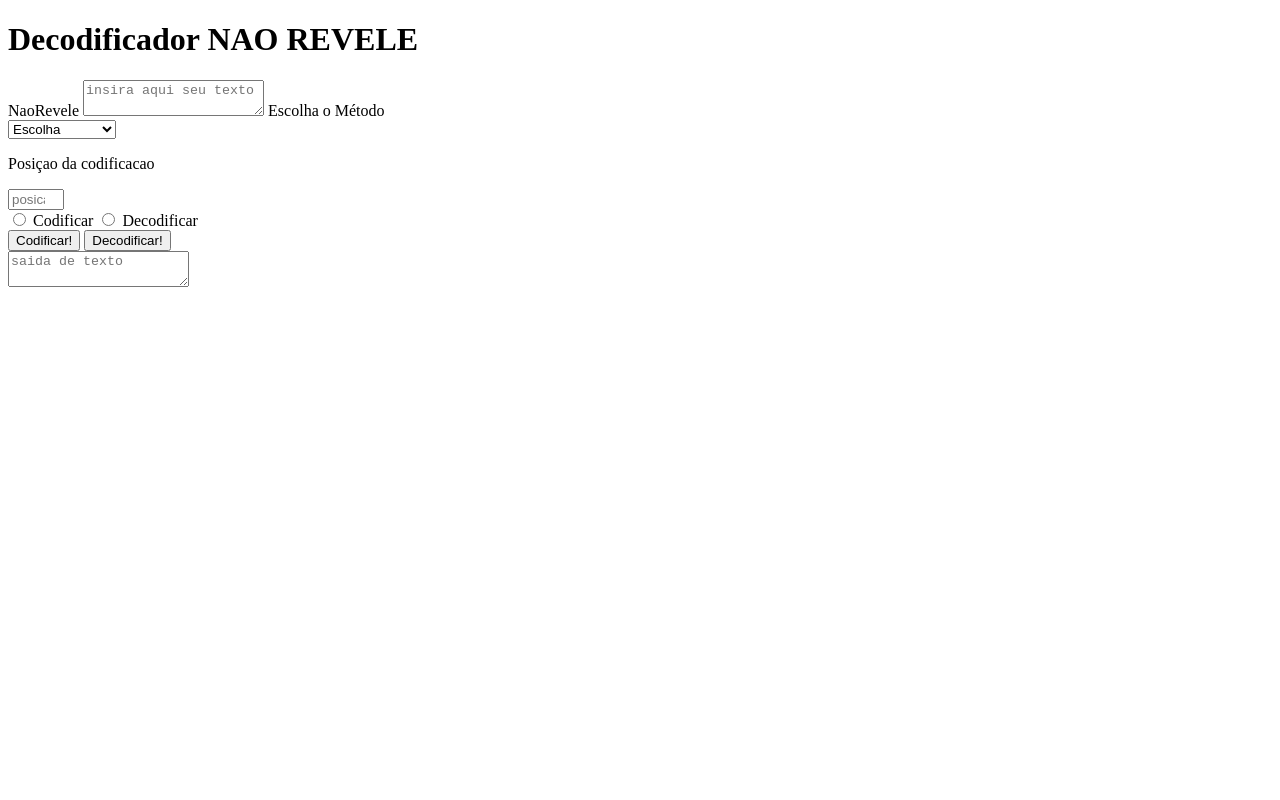
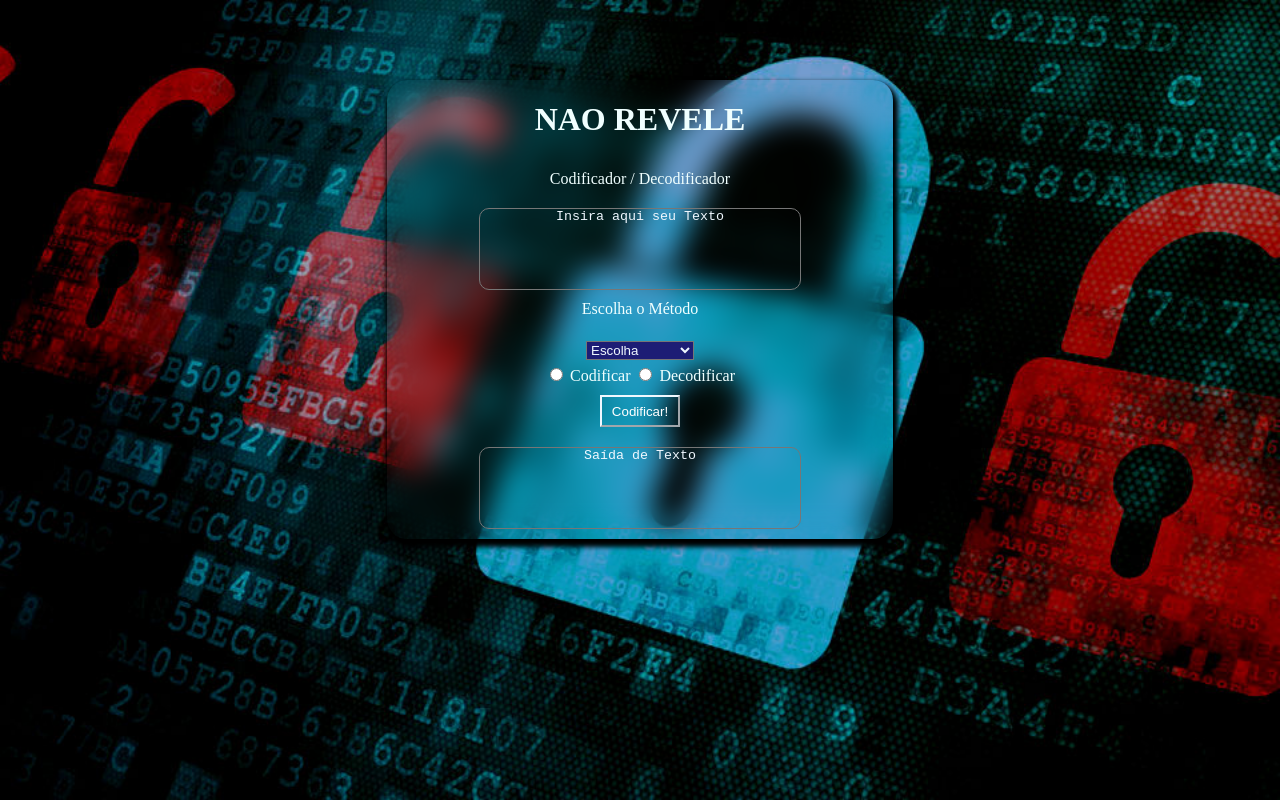
Before and after one commit to marcosmwx/Projeto_Mensagem_Codificada_Nao_Revele-, a plain HTML site: page index.html in a window 1280 px wide. Drawn offline with Linux system fonts and the light colour scheme; files that its build step writes are made by us from their sources.

Commit message:
Estilo da Pagina e Atualizacao em Elementos do Index

```diff
--- a/css/style.css
+++ b/css/style.css
@@ -1,10 +1,85 @@
-.campo{
-  width: 20%;
-  height: 150px;
+*{
+  padding: 0;
+  background: no-repeat;
+  background-size: 100%;
 }
-.container{
+body{
+  background-image: url("../img/Best .jpg");
+  display: flex;
+  justify-content: center;
+  margin-top: 5rem;
+  background-color: aliceblue;
+}
+
+#codDecod{
+  margin: 2%;
+}
+.total {
+  display: flex;
+  flex-direction: column;
+  flex-wrap: wrap;
+  justify-content: center;
+  -webkit-backdrop-filter: blur(10px);
+  backdrop-filter: blur(15px); /* Firefox nao compativel */
+  border-radius: 20px;
+  width:40%;
+  text-align: center;
+  box-shadow: 2px 5px 5px 3px rgb(0, 0, 0);
+  align-items: center;
+}
+
+#textoEntrada{
+  resize: none;
+  width: 20rem;
+  height: 5rem;
+}
+
+#textoSaida{
+  resize:none;
+  width: 20rem;
+  height: 5rem;
+}
+.total{
+  color:azure;
+}
+textarea{
+  border-radius: 10px;
+  margin: 10px;
+}
+textarea::placeholder {
+  text-align: center;
+  color: aliceblue;
+}
+textarea {
+  color: aliceblue;
   text-align: center;
 }
-#titulo {
+select{
+  color:aliceblue;
+  background-color: rgb(29, 29, 117);
+  margin: 5px;
+}
+#posicaoNumCesar {
+  background-color: none;
   text-align: center;
+  margin-right: 2%;
+  height: 2.5rem;
+  width: 5rem;
+  color: aliceblue;
+  margin-top: 10px;
 }
+#posicaoNumCesar::placeholder{
+  color: white;
+
+}
+#submit{
+  color: rgb(255, 255, 255);
+  background-color: none;
+  border-color:aliceblue;
+  width: 5rem;
+  height: 2rem;
+  margin: 10px;
+}
+.posicao{
+  display: none;
+}
--- a/index.html
+++ b/index.html
@@ -4,44 +4,38 @@
   <meta charset="UTF-8">
   <meta http-equiv="X-UA-Compatible" content="IE=edge">
   <meta name="viewport" content="width=device-width, initial-scale=1.0">
-  <link rel="stylesheet" href="style.css">
+  <link rel="stylesheet" href="css/style.css">
 
   <title>NaoRevele</title>
 </head>
 <body>
-  <h1>Decodificador NAO REVELE</h1>
-
-  <label for="entrada">NaoRevele</label>
-  <textarea name="textoEntrada" id="textoEntrada" title="anterro" placeholder="insira aqui seu texto"></textarea>
-
-  <label for="escolhaMetodo">Escolha o Método</label><br>
+  <div class="total">
+    <h1 id="tituloSite">NAO REVELE</h1>
+    <label for="entrada" id="codDecod">Codificador / Decodificador</label>
+    <textarea name="textoEntrada" id="textoEntrada" title="anterro" placeholder="Insira aqui seu Texto"></textarea>
+    <label for="escolhaMetodo" id="escolhaMtd">Escolha o Método</label><br>
     <select name="opcaoDeCodificacao" id="opcaoDcod" title="anterro">
         <option value="Escolha">Escolha</option>
         <option value="cCesar" id="cCesar">Cifra de César</option>
         <option value="base" id="base64">Base64</option>
     </select>
-
     <div class="posicao">
-      <p>Posiçao da codificacao</p>
-      <input type="number" name="posicaoCesar" id="posicaoNumCesar" min="1" max="25" placeholder="posicao">
+        <p>Posição da Codificação</p>
+        <input type="number" name="posicaoCesar" id="posicaoNumCesar" min="1" max="25" placeholder="posição">
     </div>
-
     <div class="radioType">
         <input type="radio" name="options" value="codificar" id="codificar">
         <label for="codificar" id="labelCodificar">Codificar</label>
-
         <input type="radio" name="options" value="decodificar" id="decodificar">
         <label for="decodificar" id="labelDecodificar">Decodificar</label>
     </div>
-
     <div class="botaomsg">
         <input type="submit" id="submit" value="Codificar!">
-      <input type="submit" id="submit" value="Decodificar!">
     </div>
-
     <label for="resultado" id="resultado"> </label>
-  <textarea name="textoSaida" id="textoSaida" title="anterro" placeholder="saida de texto"></textarea>
+    <textarea name="textoSaida" id="textoSaida" title="anterro" placeholder="Saída de Texto"></textarea>
     <script src="script.js"></script>
+  </div>
 </body>
 
 </html>
```
Also changed, not shown: img/Best .jpg (added). Lines whose indentation alone changed are shown as unchanged.
